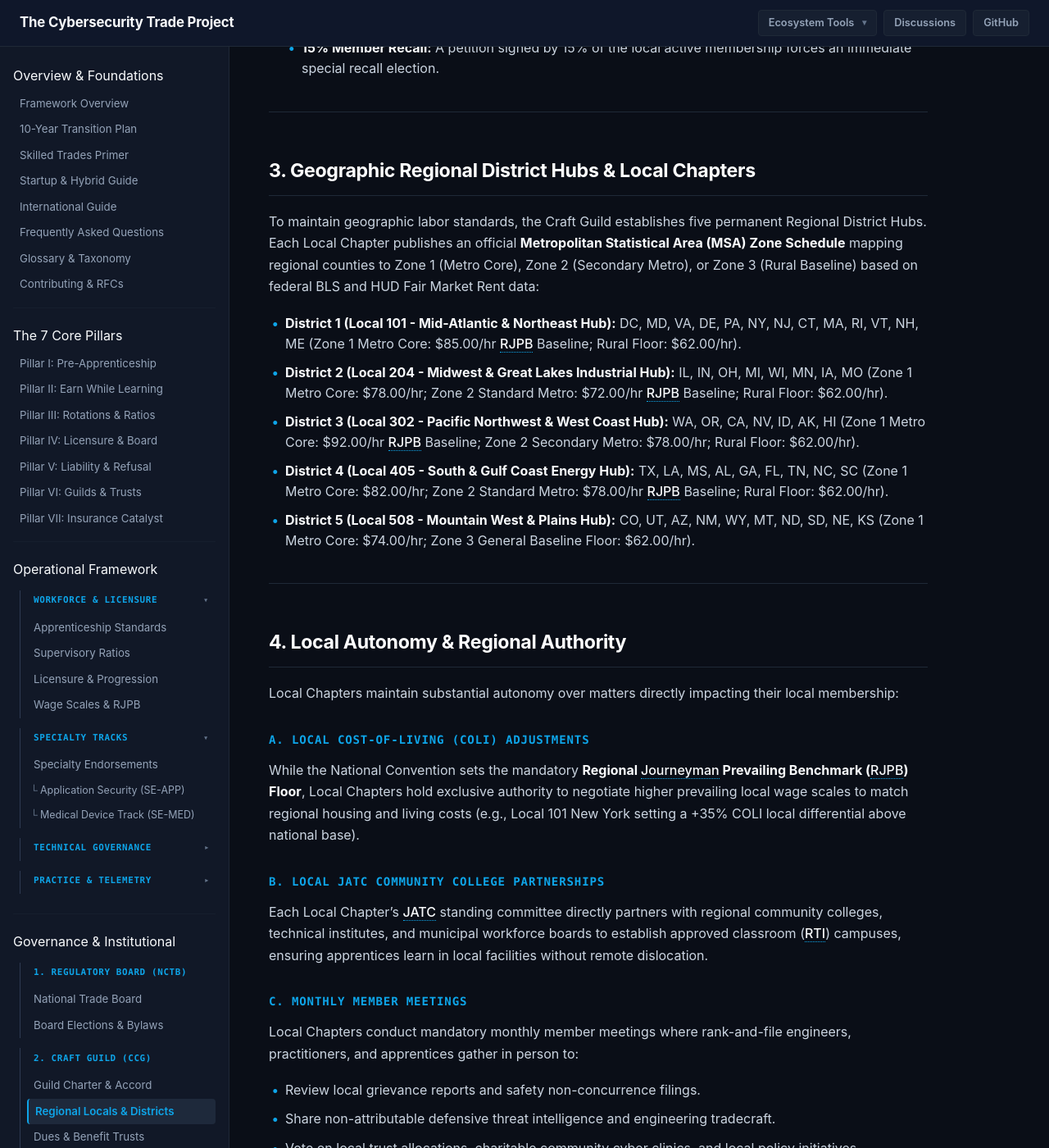
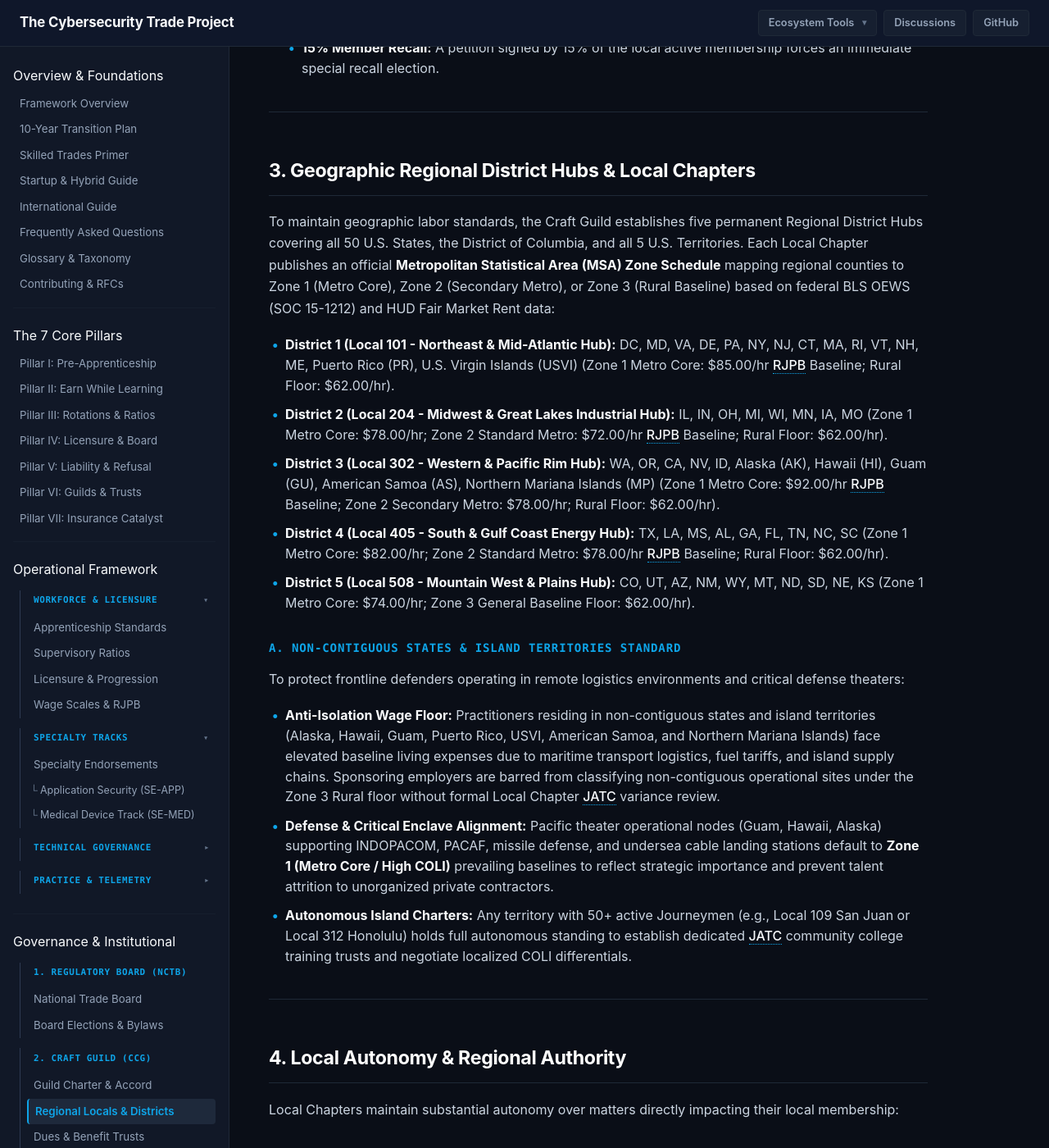
Before and after one commit to DanielTolczyk/the-cyber-trade-project, a Jekyll site: the page built from governance/regional-chapters-and-locals.md, in a window 1280 px wide and 1400 px high, scrolled down 1735 px. Shown: the whole window at 82% size. Built offline with Jekyll 4.4.1, drawn with Linux system fonts in a browser that asks for light colours; our own code applies the rules of GitHub Pages for plain Markdown files; some of the changed text lies outside the part shown.

Commit message:
docs(release): prepare v1.8.3 - Expand Geographic Districts and Add Island Territory Protections

```diff
--- a/_config.yml
+++ b/_config.yml
@@ -1,6 +1,6 @@
 title: The Cybersecurity Trade Project
 description: Restructuring cybersecurity into a recognized skilled trade through apprenticeships, licensure, and underwriter accountability.
-version: "v1.8.2"
+version: "v1.8.3"
 baseurl: "/framework"
 url: "https://the-cyber-trade-project.github.io"
 markdown: kramdown
--- a/governance/regional-chapters-and-locals.md
+++ b/governance/regional-chapters-and-locals.md
@@ -55,13 +55,19 @@ A Local Chapter represents the frontline democratic unit of the trade in a defin
 
 ## 3. Geographic Regional District Hubs & Local Chapters
 
-To maintain geographic labor standards, the Craft Guild establishes five permanent Regional District Hubs. Each Local Chapter publishes an official **Metropolitan Statistical Area (MSA) Zone Schedule** mapping regional counties to Zone 1 (Metro Core), Zone 2 (Secondary Metro), or Zone 3 (Rural Baseline) based on federal BLS and HUD Fair Market Rent data:
+To maintain geographic labor standards, the Craft Guild establishes five permanent Regional District Hubs covering all 50 U.S. States, the District of Columbia, and all 5 U.S. Territories. Each Local Chapter publishes an official **Metropolitan Statistical Area (MSA) Zone Schedule** mapping regional counties to Zone 1 (Metro Core), Zone 2 (Secondary Metro), or Zone 3 (Rural Baseline) based on federal BLS OEWS (SOC 15-1212) and HUD Fair Market Rent data:
 
-* **District 1 (Local 101 - Mid-Atlantic & Northeast Hub):** DC, MD, VA, DE, PA, NY, NJ, CT, MA, RI, VT, NH, ME (Zone 1 Metro Core: $85.00/hr RJPB Baseline; Rural Floor: $62.00/hr).
+* **District 1 (Local 101 - Northeast & Mid-Atlantic Hub):** DC, MD, VA, DE, PA, NY, NJ, CT, MA, RI, VT, NH, ME, Puerto Rico (PR), U.S. Virgin Islands (USVI) (Zone 1 Metro Core: $85.00/hr RJPB Baseline; Rural Floor: $62.00/hr).
 * **District 2 (Local 204 - Midwest & Great Lakes Industrial Hub):** IL, IN, OH, MI, WI, MN, IA, MO (Zone 1 Metro Core: $78.00/hr; Zone 2 Standard Metro: $72.00/hr RJPB Baseline; Rural Floor: $62.00/hr).
-* **District 3 (Local 302 - Pacific Northwest & West Coast Hub):** WA, OR, CA, NV, ID, AK, HI (Zone 1 Metro Core: $92.00/hr RJPB Baseline; Zone 2 Secondary Metro: $78.00/hr; Rural Floor: $62.00/hr).
+* **District 3 (Local 302 - Western & Pacific Rim Hub):** WA, OR, CA, NV, ID, Alaska (AK), Hawaii (HI), Guam (GU), American Samoa (AS), Northern Mariana Islands (MP) (Zone 1 Metro Core: $92.00/hr RJPB Baseline; Zone 2 Secondary Metro: $78.00/hr; Rural Floor: $62.00/hr).
 * **District 4 (Local 405 - South & Gulf Coast Energy Hub):** TX, LA, MS, AL, GA, FL, TN, NC, SC (Zone 1 Metro Core: $82.00/hr; Zone 2 Standard Metro: $78.00/hr RJPB Baseline; Rural Floor: $62.00/hr).
 * **District 5 (Local 508 - Mountain West & Plains Hub):** CO, UT, AZ, NM, WY, MT, ND, SD, NE, KS (Zone 1 Metro Core: $74.00/hr; Zone 3 General Baseline Floor: $62.00/hr).
+
+### A. Non-Contiguous States & Island Territories Standard
+To protect frontline defenders operating in remote logistics environments and critical defense theaters:
+* **Anti-Isolation Wage Floor:** Practitioners residing in non-contiguous states and island territories (Alaska, Hawaii, Guam, Puerto Rico, USVI, American Samoa, and Northern Mariana Islands) face elevated baseline living expenses due to maritime transport logistics, fuel tariffs, and island supply chains. Sponsoring employers are barred from classifying non-contiguous operational sites under the Zone 3 Rural floor without formal Local Chapter JATC variance review.
+* **Defense & Critical Enclave Alignment:** Pacific theater operational nodes (Guam, Hawaii, Alaska) supporting INDOPACOM, PACAF, missile defense, and undersea cable landing stations default to **Zone 1 (Metro Core / High COLI)** prevailing baselines to reflect strategic importance and prevent talent attrition to unorganized private contractors.
+* **Autonomous Island Charters:** Any territory with 50+ active Journeymen (e.g., Local 109 San Juan or Local 312 Honolulu) holds full autonomous standing to establish dedicated JATC community college training trusts and negotiate localized COLI differentials.
 
 ---
 
@@ -83,7 +89,7 @@ Local Chapters conduct mandatory monthly member meetings where rank-and-file eng
 
 ---
 
-## 4. National Convention Delegate Apportionment
+## 5. National Convention Delegate Apportionment
 
 To ensure large urban locals cannot disenfranchise smaller rural or regional chapters:
 
```
Also changed, not shown: docs/releases/v1.8.3.md (added, +42 -0 lines), framework/logbook-schema.md (+1 -1 lines).
